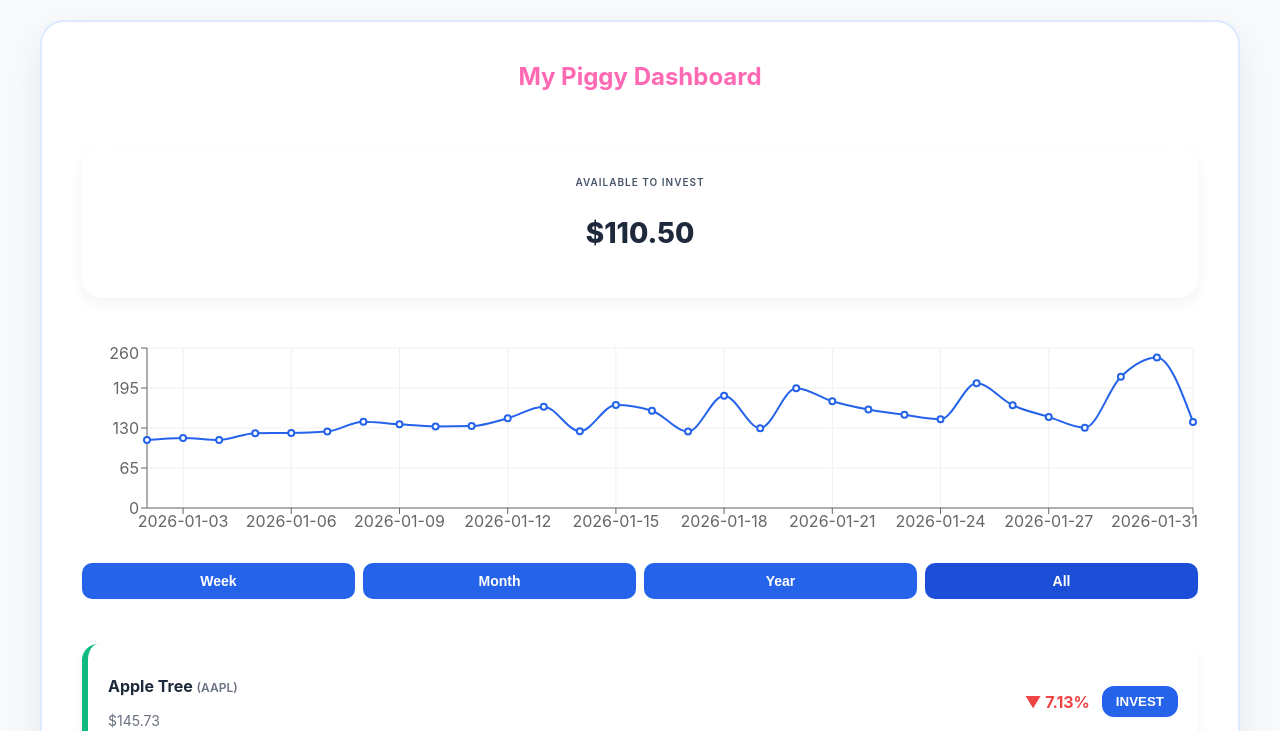
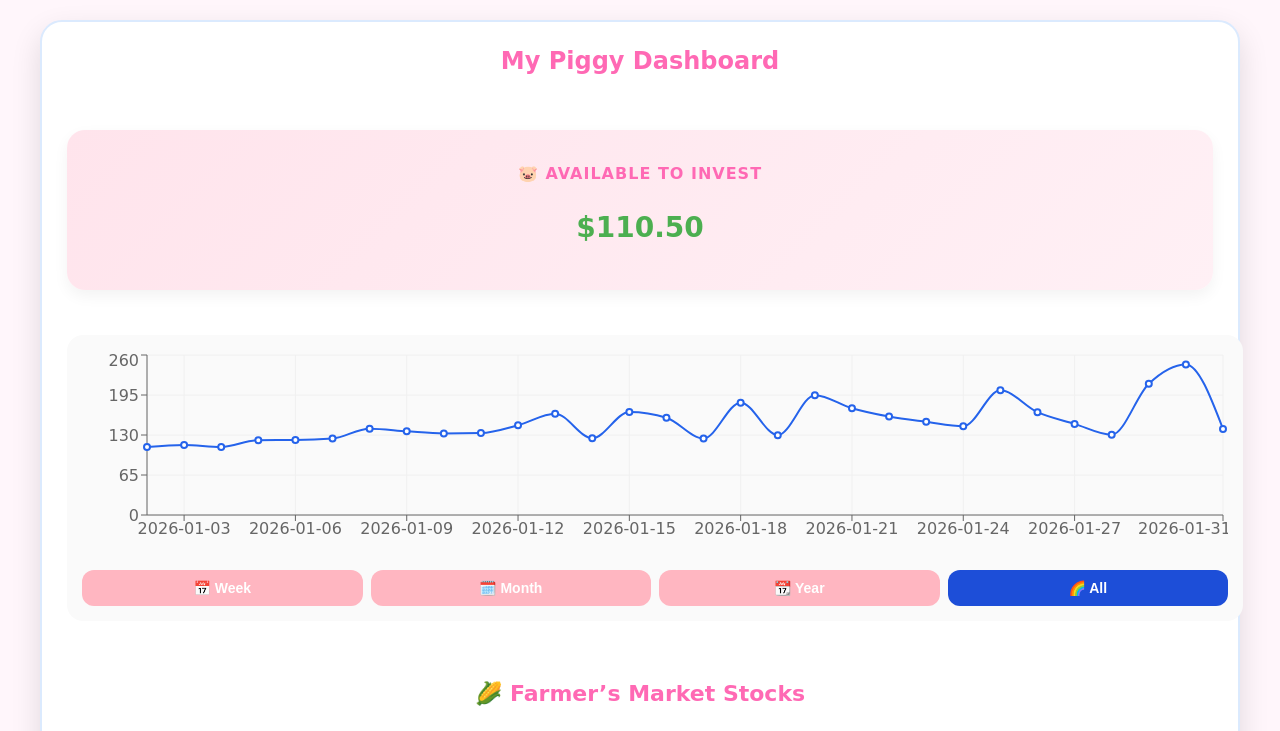
Before and after one commit to WendyShen-2005/PiggyKidsApp-ElleHacks2026, a React (Create React App) app in the folder piggyhacks/: page /stock-farm in a window 1280 px wide. Shown: the top 731 px of the page. Built offline with nearby package versions, Linux system fonts and the light colour scheme.

Commit message:
stock fix, styling fix, monthly statement linked to pages

```diff
--- a/piggyhacks/package.json
+++ b/piggyhacks/package.json
@@ -11,6 +11,7 @@
     "html2canvas": "^1.4.1",
     "jspdf": "^4.0.0",
     "lucide-react": "^0.563.0",
+    "mongoose": "^9.1.5",
     "react": "^19.2.4",
     "react-dom": "^19.2.4",
     "react-feather": "^2.0.10",
--- a/piggyhacks/src/App.js
+++ b/piggyhacks/src/App.js
@@ -9,6 +9,7 @@ import FarmersMarket from './route/FarmersMarket.jsx';
 import FruitDetail from './route/FruitDetail.jsx';
 import ParentTaskPage from './route/parentTaskPage.jsx';
 import KidMonthlyStatement from './route/KidMonthlyExpenses.jsx';
+import ParentMonthlyStatement from './route/parentMonthlyStatement.jsx';
 
 function App() {
   return (
@@ -22,6 +23,7 @@ function App() {
       <Route path="/fruit-detail" element={<FruitDetail />} />
       <Route path="/parent-tasks" element={<ParentTaskPage />} />
       <Route path="/kids-monthly-statement" element={<KidMonthlyStatement />} />
+      <Route path="/parent-monthly-statement" element={<ParentMonthlyStatement />} />
     </Routes>
   );
 }
--- a/piggyhacks/src/route/FarmersMarket.jsx
+++ b/piggyhacks/src/route/FarmersMarket.jsx
@@ -116,10 +116,11 @@ const FarmersMarket = () => {
             {/* <div className="back-btn">  <Link to="/kids-dashboard">⬅️ Dashboard</Link></div> */}
         </div>
         {/* Available to invest */}
-        <div className="available-card">
-          <p className="available-label">Available to Invest</p>
+        <div className="available-card piggy-card">
+          <p className="available-label">🐷 Available to Invest</p>
           <h3 className="available-amount">${balance.toFixed(2)}</h3>
         </div>
+
 
         {/* Portfolio balance chart */}
         <div className="tasks-chart" style={{ marginBottom: "20px" }}>
@@ -147,11 +148,14 @@ const FarmersMarket = () => {
             {["week", "month", "year", "all"].map((range) => (
               <button
                 key={range}
-                className={`complete-btn ${timeRange === range ? "active" : ""}`}
+                className={`complete-btn piggy-btn ${timeRange === range ? "active" : ""}`}
                 style={{ flex: 1 }}
                 onClick={() => setTimeRange(range)}
               >
-                {range.charAt(0).toUpperCase() + range.slice(1)}
+                {range === "week" && "📅 Week"}
+                {range === "month" && "🗓️ Month"}
+                {range === "year" && "📆 Year"}
+                {range === "all" && "🌈 All"}
               </button>
             ))}
           </div>
@@ -159,6 +163,7 @@ const FarmersMarket = () => {
 
         {/* Fruits / Stocks list */}
         <div className="fruit-stock-list">
+          <h3 className="market-title">🌽 Farmer’s Market Stocks</h3>
           {fruits.map((fruit) => {
             const change = percentChange(fruit.data);
             return (
@@ -177,10 +182,10 @@ const FarmersMarket = () => {
                     {change >= 0 ? "▲" : "▼"} {Math.abs(change)}%
                   </p>
                   <button
-                    className="invest-btn"
+                    className="invest-btn piggy-invest-btn"
                     onClick={() => handleFruitClick(fruit.name, fruit.data)}
                   >
-                    INVEST
+                    🪙 INVEST
                   </button>
                 </div>
               </div>
--- a/piggyhacks/src/route/FruitDetail.jsx
+++ b/piggyhacks/src/route/FruitDetail.jsx
@@ -20,15 +20,27 @@ const FruitDetail = () => {
 
   const [fruitsData, setFruitsData] = useState([]);
 
-   useEffect(() => {
-    axios.get(`http://localhost:5000/stocks/${fruitName}`)
-      .then(res => setFruitsData(res.data))
-      .catch(err => console.error(err));
-  }, []);
 
   // Grab passed state from navigation
   const location = useLocation();
   const { fruitName, fruitData } = location.state;
+
+  const actualFruitName = fruitName.toLowerCase().includes("apple")
+    ? "apple"
+    : fruitName.toLowerCase().includes("banana")
+    ? "banana"
+    : fruitName.toLowerCase().includes("orange")
+    ? "orange"
+    : fruitName.toLowerCase().includes("strawberry")
+    ? "strawberry"
+    : null;
+
+
+   useEffect(() => {
+    axios.get(`http://localhost:5000/stocks/${actualFruitName}`)
+      .then(res => setFruitsData(res.data))
+      .catch(err => console.error(err));
+  }, []);
 
   const [timeRange, setTimeRange] = useState("all");
 
@@ -72,18 +84,22 @@ const profitLoss = fruitsData.length > 0
     <div className="tasks-page">
       <div className="tasks-card">
         {/* Header */}
-        <div className="tasks-header">
+        <div className="tasks-header piggy-header">
           <div className="flex-center-align">
             <Link to="/stock-farm" className="kids-title">
-              My Stock Farm
+              🐷 My Stock Farm
             </Link>
-            {/* <div className="back-btn">  <Link to="/stock-farm">⬅️ Farm Market</Link></div> */}
-            </div>
-          <div className="pig-icon">🍎</div>
-          <h2>{fruitName}</h2>
           </div>
 
+          <div className="fruit-hero">
+            <span className="fruit-emoji">{fruitName === "apple" ? "🍎" : fruitName === "banana" ? "🍌" : fruitName === "orange" ? "🍊" : fruitName === "strawberry" ? "🍓" : ""}</span>
+            <h2 className="fruit-title">{fruitName}</h2>
+          </div>
+        </div>
+
+
         {/* Line Chart */}
+        <div className="piggy-card chart-card">
           <ResponsiveContainer width="100%" height={250}>
             <LineChart data={getFilteredData()}>
               <CartesianGrid stroke="#f0f0f0" />
@@ -93,41 +109,58 @@ const profitLoss = fruitsData.length > 0
               <Line
                 type="monotone"
                 dataKey="price"
-              stroke="#2563eb"
-              strokeWidth={2}
-              dot={{ r: 3 }}
+                stroke="#ff69b4"
+                strokeWidth={3}
+                dot={{ r: 4 }}
               />
             </LineChart>
           </ResponsiveContainer>
+        </div>
+
 
         {/* Time Range Buttons */}
         <div className="time-range-buttons">
           {["week", "month", "year", "all"].map((range) => (
             <button
               key={range}
-              className={`complete-btn ${timeRange === range ? "active" : ""}`}
+              className={`complete-btn piggy-btn ${
+                timeRange === range ? "active" : ""
+              }`}
               onClick={() => setTimeRange(range)}
             >
-              {range.charAt(0).toUpperCase() + range.slice(1)}
+              {range === "week" && "📅 Week"}
+              {range === "month" && "🗓️ Month"}
+              {range === "year" && "📆 Year"}
+              {range === "all" && "🌈 All"}
             </button>
           ))}
         </div>
 
         {/* Current price */}
-        <div className="total-box">
-          Current {fruitName} price: ${mostRecentPrice}
+        <div className="piggy-card price-card">
+          🪙 Current {fruitName} Price
+          <h3>${mostRecentPrice}</h3>
         </div>
 
+
         {/* Info box */}
-        <div className="task-note" style={{ transform: "rotate(0deg)" }}>
-          <h4>{fruitName} Info</h4>
-          <span>Total #{fruitName}: {totalFruits}</span>
-          <span>Total value of {fruitName}: ${totalValue}</span>
-          <span>
-            Profit/Loss from {fruitName}: {profitLoss >= 0 ? "+" : "-"}$
+        <div className="piggy-card info-card">
+          <h4>🌱 {fruitName} Farm Stats</h4>
+
+          <p>🍎 Total {fruitName}: <strong>{totalFruits}</strong></p>
+
+          <p>💰 Total Value: <strong>${totalValue}</strong></p>
+
+          <p
+            className={`profit ${
+              profitLoss >= 0 ? "profit-up" : "profit-down"
+            }`}
+          >
+            📈 Profit / Loss: {profitLoss >= 0 ? "+" : "-"}$
             {Math.abs(profitLoss)}
-          </span>
+          </p>
         </div>
+
       </div>
     </div>
   );
--- a/piggyhacks/src/route/kidsDashboard.jsx
+++ b/piggyhacks/src/route/kidsDashboard.jsx
@@ -165,6 +165,14 @@ export default function KidsDashboard() {
             ))}
           </div>
         </section>
+
+        {/* Monthly Statement Button */}
+        <button
+          onClick={() => navigate("/kids-monthly-statement")}
+          className="monthly-statement-btn"
+        >
+          Monthly Statement
+        </button>
       </main>
     </div>
   );
--- /dev/null
+++ b/piggyhacks/src/route/parentMonthlyStatement.jsx
@@ -0,0 +1,104 @@
+import React, { useEffect, useRef, useState } from "react";
+import { Link } from "react-router-dom";
+import axios from "axios";
+import jsPDF from "jspdf";
+import html2canvas from "html2canvas";
+import "../style/MonthlyStatement.css";
+
+export default function ParentMonthlyStatement() {
+  const statementRef = useRef();
+  const [expenses, setExpenses] = useState([]);
+  const [tasks, setTasks] = useState([]);
+
+  const balance = 50;
+  const stocks = 20;
+  const interest = 5;
+
+  useEffect(() => {
+    fetchExpenses();
+    fetchHistoricalTasks();
+  }, []);
+
+  const fetchExpenses = async () => {
+    const res = await axios.get("http://localhost:5000/expenses");
+    setExpenses(res.data);
+  };
+
+  const fetchHistoricalTasks = async () => {
+    const res = await axios.get("http://localhost:5000/historicaltasks");
+    setTasks(res.data);
+  };
+
+  const exportPDF = async () => {
+    const element = statementRef.current;
+
+    const canvas = await html2canvas(element, { scale: 2 });
+    const imgData = canvas.toDataURL("image/png");
+
+    const pdf = new jsPDF("p", "pt", "letter");
+    const pdfWidth = pdf.internal.pageSize.getWidth();
+    const pdfHeight = (canvas.height * pdfWidth) / canvas.width;
+
+    pdf.addImage(imgData, "PNG", 0, 0, pdfWidth, pdfHeight);
+    pdf.save("my_monthly_statement.pdf");
+  };
+
+  return (
+    <div className="statement-page">
+      {/* Top */}
+      <div className="flex-center-align">
+        <Link to="/parent-dashboard" className="kids-title">
+          My Piggy Dashboard
+        </Link>
+      </div>
+
+      <button className="export-btn" onClick={exportPDF}>
+        🐷 Export Statement as PDF
+      </button>
+
+      {/* PDF CONTENT */}
+      <div ref={statementRef} className="statement-container">
+        <h1 className="statement-title">🐷 MY MONTHLY STATEMENT 🐷</h1>
+        <h2 className="balance-title">My balance: ${balance}</h2>
+
+        <div className="three-col">
+          {/* EXPENSES */}
+          <div className="column">
+            <h3>💸 EXPENSES</h3>
+            {expenses.map((e) => (
+              <div key={e._id} className="row">
+                <span>{e.category}</span>
+                <span>${e.price}</span>
+                <span>{new Date(e.date).toLocaleDateString()}</span>
+              </div>
+            ))}
+          </div>
+
+          {/* TASKS */}
+          <div className="column">
+            <h3>🧹 TASKS</h3>
+            {tasks.map((t) => (
+              <div key={t.id} className="row">
+                <span>{t.desc}</span>
+                <span>${t.price}</span>
+              </div>
+            ))}
+          </div>
+
+          {/* STATS */}
+          <div className="column">
+            <div className="box">
+              <h4>📈 MY STOCKS</h4>
+              <p>${stocks}</p>
+            </div>
+
+            <div className="box">
+              <h4>🌱 INTEREST</h4>
+              <p>${interest}</p>
+            </div>
+          </div>
+        </div>
+      </div>
+    </div>
+  );
+}
--- a/piggyhacks/src/route/parentsDashboard.jsx
+++ b/piggyhacks/src/route/parentsDashboard.jsx
@@ -595,6 +595,14 @@ export default function ParentDashboard() {
               ))}
           </ul>
         </section>
+
+        {/* Monthly Statement Button */}
+        <button
+          onClick={() => navigate("/parent-monthly-statement")}
+          className="monthly-statement-btn"
+        >
+          Monthly Statement
+        </button>
       </main>
       <AddTaskPopup
         newTask={newTask}
--- a/piggyhacks/src/style/FarmersMarket.css
+++ b/piggyhacks/src/style/FarmersMarket.css
@@ -145,3 +145,188 @@
   align-items: center;
   justify-content: center;
 }
+
+/* 🌸 GLOBAL PAGE THEME */
+.tasks-page {
+  background: #fff6fb;
+  font-family: "Comic Sans MS", "Poppins", cursive;
+}
+
+.tasks-card {
+  background: white;
+  border-radius: 22px;
+  padding: 25px;
+  box-shadow: 0 12px 30px rgba(0,0,0,0.12);
+}
+
+/* 🐷 TITLES */
+.market-title {
+  text-align: center;
+  font-size: 22px;
+  color: #ff69b4;
+  margin: 15px 0;
+}
+
+/* 🐽 AVAILABLE CARD */
+.piggy-card {
+  background: linear-gradient(135deg, #ffe4ec, #fff0f5);
+  border-radius: 18px;
+  padding: 18px;
+  text-align: center;
+  margin-bottom: 20px;
+}
+
+.available-label {
+  font-size: 16px;
+  color: #ff69b4;
+}
+
+.available-amount {
+  font-size: 28px;
+  font-weight: bold;
+  color: #4caf50;
+}
+
+/* 📈 CHART CONTAINER */
+.tasks-chart {
+  background: #fafafa;
+  border-radius: 16px;
+  padding: 15px;
+}
+
+/* 🐷 BUTTONS */
+.piggy-btn {
+  background: #ffb6c1;
+  border-radius: 12px;
+  border: none;
+  font-weight: bold;
+}
+
+.piggy-btn.active {
+  background: #ff69b4;
+  color: white;
+}
+
+/* 🍎 FRUIT STOCK LIST */
+.fruit-stock-list {
+  display: flex;
+  flex-direction: column;
+  gap: 12px;
+}
+
+.fruit-stock-card {
+  background: #fff0f5;
+  border-radius: 16px;
+  padding: 14px;
+  display: flex;
+  justify-content: space-between;
+  align-items: center;
+}
+
+.fruit-name {
+  font-size: 16px;
+  font-weight: bold;
+  color: #ff69b4;
+}
+
+.ticker {
+  font-size: 12px;
+  color: #888;
+}
+
+.fruit-price {
+  font-size: 18px;
+  font-weight: bold;
+  color: #4caf50;
+}
+
+/* 📊 PERCENT CHANGE */
+.percent-change.up {
+  color: #22c55e;
+}
+
+.percent-change.down {
+  color: #ef4444;
+}
+
+/* 🪙 INVEST BUTTON */
+.piggy-invest-btn {
+  background: #ffd966;
+  border: none;
+  border-radius: 14px;
+  padding: 8px 14px;
+  font-size: 14px;
+  cursor: pointer;
+}
+
+.piggy-invest-btn:hover {
+  background: #ffcc33;
+  transform: scale(1.05);
+}
+
+/* 🐷 HEADER */
+.piggy-header {
+  text-align: center;
+  margin-bottom: 15px;
+}
+
+.fruit-hero {
+  display: flex;
+  justify-content: center;
+  align-items: center;
+  gap: 10px;
+}
+
+.fruit-emoji {
+  font-size: 36px;
+}
+
+.fruit-title {
+  font-size: 26px;
+  color: #ff69b4;
+}
+
+/* 📈 CHART CARD */
+.chart-card {
+  margin-bottom: 15px;
+}
+
+/* 🪙 PRICE CARD */
+.price-card {
+  text-align: center;
+  margin-top: 15px;
+}
+
+.price-card h3 {
+  font-size: 28px;
+  color: #4caf50;
+  margin-top: 5px;
+}
+
+/* 🌱 INFO CARD */
+.info-card {
+  margin-top: 15px;
+  text-align: left;
+}
+
+.info-card h4 {
+  text-align: center;
+  color: #ff69b4;
+  margin-bottom: 10px;
+}
+
+.info-card p {
+  font-size: 15px;
+  margin: 6px 0;
+}
+
+/* 📊 PROFIT COLORS */
+.profit-up {
+  color: #22c55e;
+  font-weight: bold;
+}
+
+.profit-down {
+  color: #ef4444;
+  font-weight: bold;
+}
--- a/piggyhacks/src/style/MonthlyStatement.css
+++ b/piggyhacks/src/style/MonthlyStatement.css
@@ -1,3 +1,97 @@
+.monthly-statement-container {
+  display: flex;
+  flex-direction: column;
+  height: 100vh;
+  background: #f8f9fa;
+}
+
+.statement-header {
+  display: flex;
+  align-items: center;
+  gap: 16px;
+  padding: 20px;
+  background: white;
+  box-shadow: 0 2px 8px rgba(0, 0, 0, 0.1);
+}
+
+.back-btn {
+  background: none;
+  border: none;
+  cursor: pointer;
+  color: #333;
+  padding: 8px;
+}
+
+.statement-header h1 {
+  margin: 0;
+  font-size: 24px;
+  color: #333;
+}
+
+.statement-main {
+  flex: 1;
+  overflow-y: auto;
+  padding: 20px;
+}
+
+.statement-summary {
+  background: linear-gradient(135deg, #667eea 0%, #764ba2 100%);
+  color: white;
+  padding: 24px;
+  border-radius: 12px;
+  margin-bottom: 24px;
+  text-align: center;
+}
+
+.statement-summary h2 {
+  margin: 0 0 12px 0;
+  font-size: 14px;
+  opacity: 0.9;
+}
+
+.total-amount {
+  margin: 0;
+  font-size: 36px;
+  font-weight: 700;
+}
+
+.statement-section h3 {
+  margin: 0 0 16px 0;
+  font-size: 18px;
+  color: #333;
+}
+
+.expenses-table {
+  background: white;
+  border-radius: 12px;
+  overflow: hidden;
+  box-shadow: 0 2px 8px rgba(0, 0, 0, 0.1);
+}
+
+.table-header {
+  display: grid;
+  grid-template-columns: 1fr 1fr 1fr;
+  gap: 16px;
+  padding: 16px;
+  background: #f0f0f0;
+  font-weight: 600;
+  color: #333;
+  border-bottom: 1px solid #e0e0e0;
+}
+
+.table-row {
+  display: grid;
+  grid-template-columns: 1fr 1fr 1fr;
+  gap: 16px;
+  padding: 16px;
+  border-bottom: 1px solid #f0f0f0;
+  color: #555;
+}
+
+.table-row:last-child {
+  border-bottom: none;
+}
+
 .statement-page {
   background: #fff6fb;
   min-height: 100vh;
--- a/piggyhacks/src/style/kidsDashboard.css
+++ b/piggyhacks/src/style/kidsDashboard.css
@@ -3,6 +3,29 @@
   background-color: #fce7f3;
   padding-bottom: 5rem;
   font-family: sans-serif;
+}
+
+.monthly-statement-btn {
+  width: calc(100% - 40px);
+  padding: 16px;
+  margin: 16px 20px;
+  background: linear-gradient(135deg, #667eea 0%, #764ba2 100%);
+  color: white;
+  border: none;
+  border-radius: 12px;
+  font-size: 16px;
+  font-weight: 600;
+  cursor: pointer;
+  transition: transform 0.2s, box-shadow 0.2s;
+}
+
+.monthly-statement-btn:hover {
+  transform: translateY(-2px);
+  box-shadow: 0 8px 16px rgba(102, 126, 234, 0.4);
+}
+
+.monthly-statement-btn:active {
+  transform: translateY(0);
 }
 
 
--- a/piggyhacks/src/style/parentDashboard.css
+++ b/piggyhacks/src/style/parentDashboard.css
@@ -3,6 +3,29 @@
   background-color: #fce7f3;
   font-family: sans-serif;
   padding-bottom: 5rem;
+}
+
+.monthly-statement-btn {
+  width: calc(100% - 40px);
+  padding: 16px;
+  margin: 16px 20px;
+  background: linear-gradient(135deg, #667eea 0%, #764ba2 100%);
+  color: white;
+  border: none;
+  border-radius: 12px;
+  font-size: 16px;
+  font-weight: 600;
+  cursor: pointer;
+  transition: transform 0.2s, box-shadow 0.2s;
+}
+
+.monthly-statement-btn:hover {
+  transform: translateY(-2px);
+  box-shadow: 0 8px 16px rgba(102, 126, 234, 0.4);
+}
+
+.monthly-statement-btn:active {
+  transform: translateY(0);
 }
 
 /* .parent-header {
```
Also changed, not shown: 1 other file (tests, documents, lock files or other folders). Lines whose indentation alone changed are shown as unchanged.
